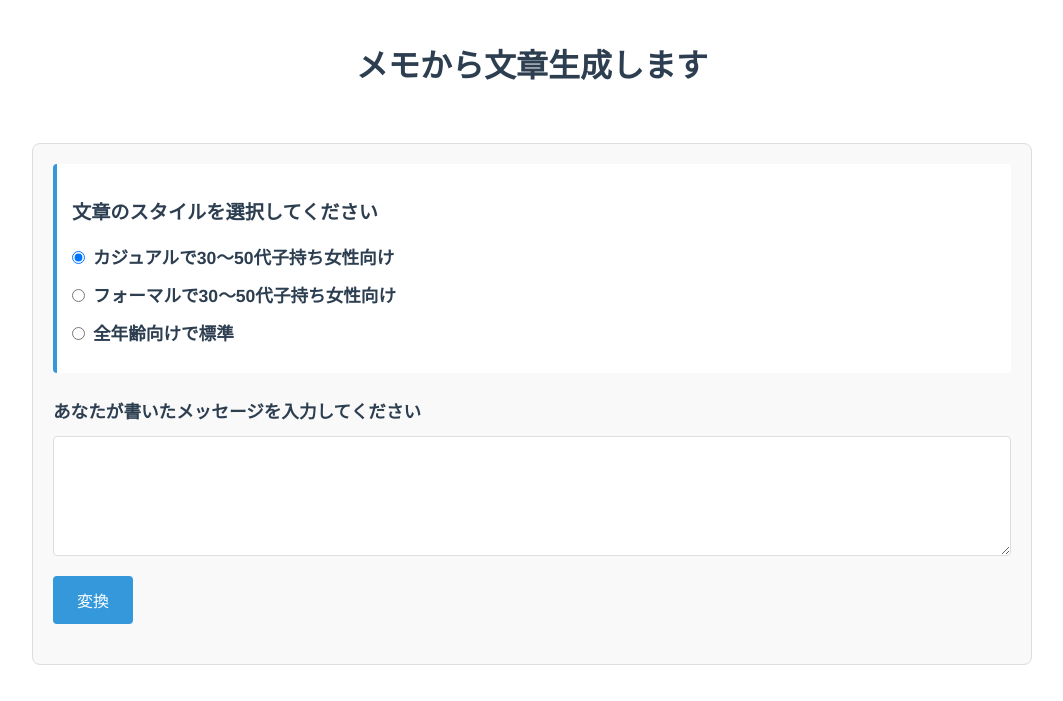
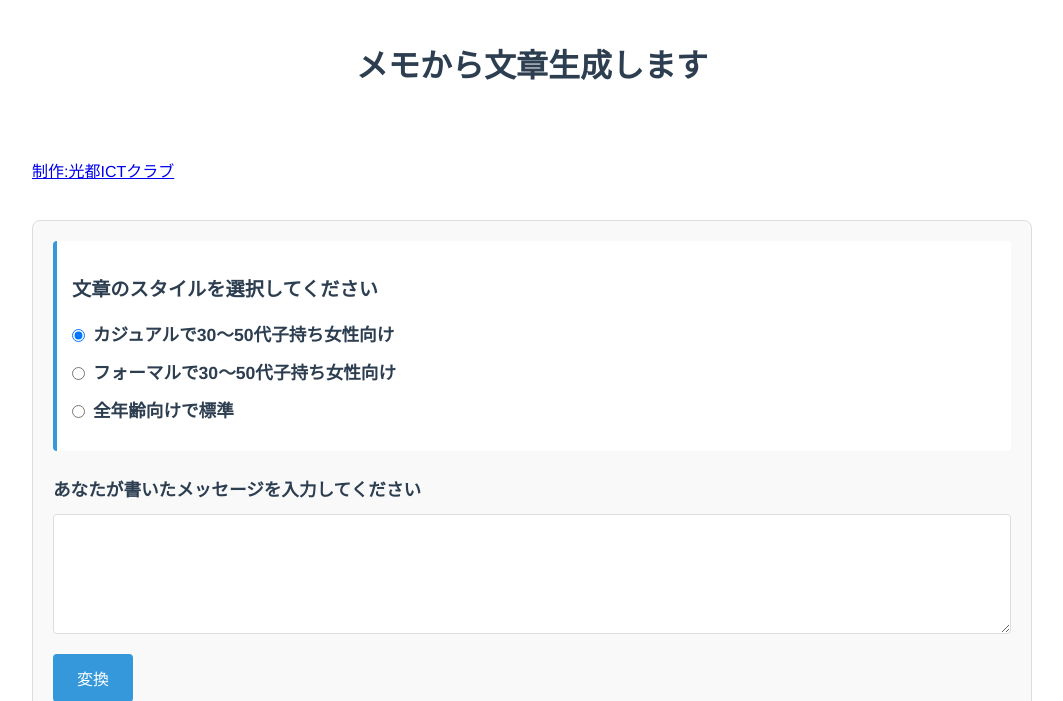
Before and after one commit to Nakahara-takahiro/line_message, a Flask app: page / in a window 1280 px wide. Shown: the top 701 px of the page, without its empty margins (108-1171 px from the left). Run offline with Flask 3, Linux system fonts and the light colour scheme.

Commit message:
Update index.html

```diff
--- a/templates/index.html
+++ b/templates/index.html
@@ -15,7 +15,7 @@
   <body>
     <div class="container">
       <h1>メモから文章生成します</h1>
-
+<p><a href="https://koto-ictclub.net">制作:光都ICTクラブ</a></p>
       <!-- エラーメッセージ表示 -->
       {% for message in get_flashed_messages() %}
       <div class="error-message">{{ message }}</div>
```
